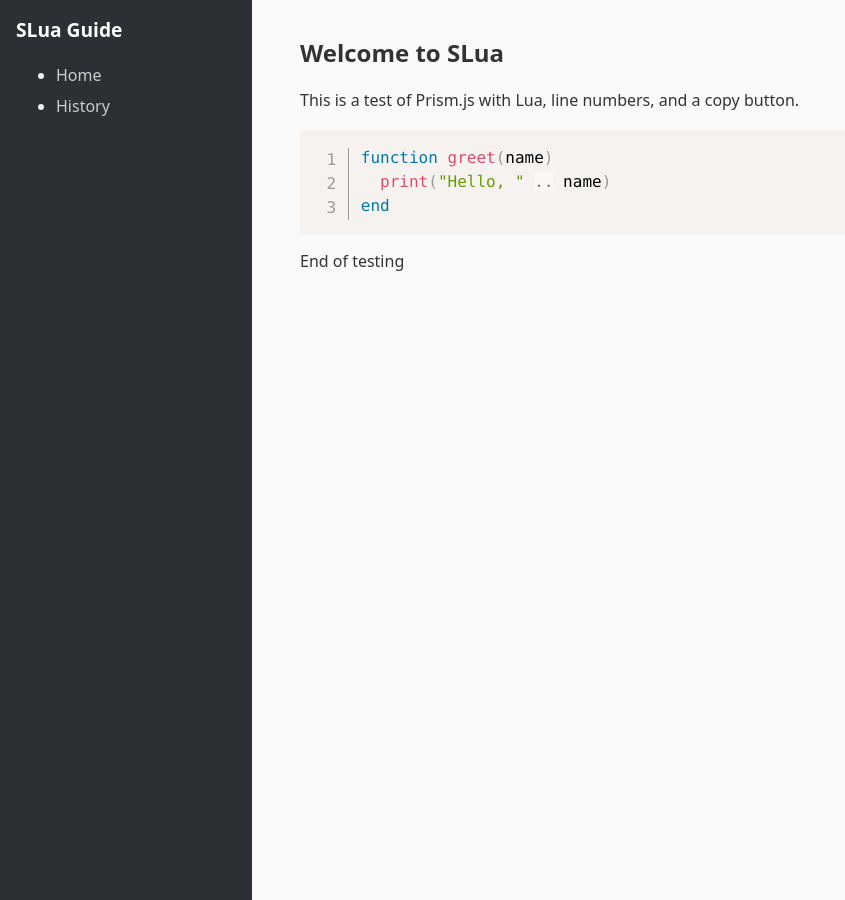
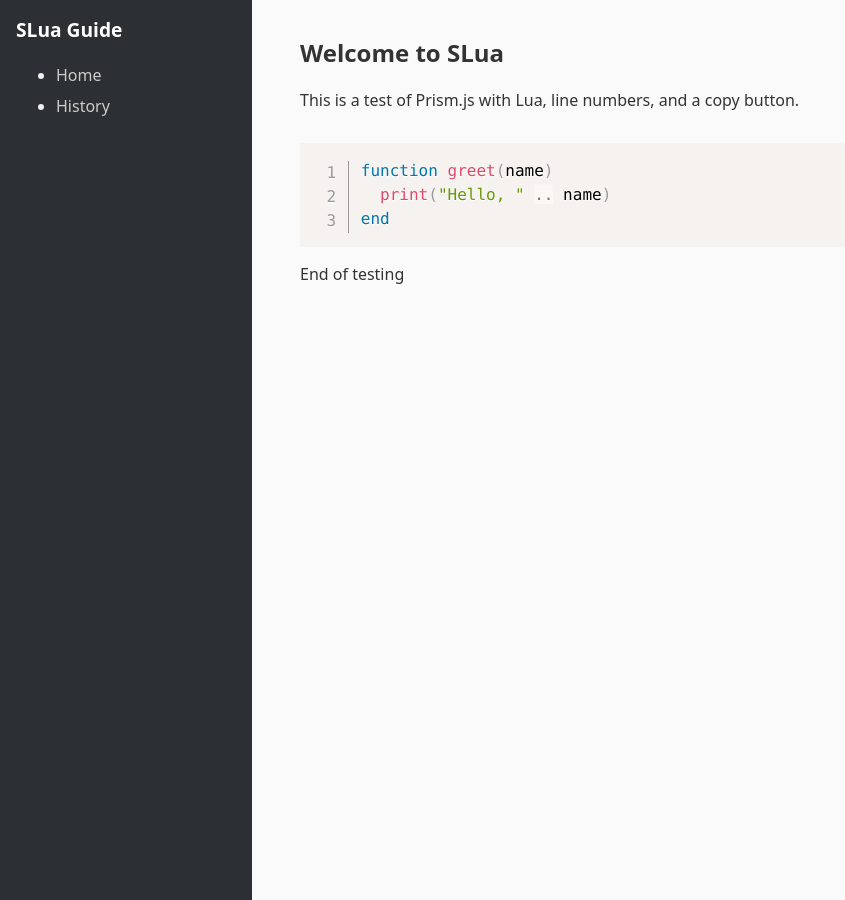
Before and after one commit to Suzanna-Linn/slua, a Jekyll site: the page built from docs/index.md, in a window 1280 px wide. Shown: the whole page, without its empty margins (0-845 px from the left). Built offline with Jekyll 4.4.1, drawn with Linux system fonts in a browser that asks for light colours; nearby versions of some CDN libraries; comment, search, counter and statistics services are not loaded.

Commit message:
Update style.css

```diff
--- a/docs/assets/style.css
+++ b/docs/assets/style.css
@@ -50,8 +50,17 @@ h3, h4, h5, h6 {
 }
 
 p {
-  margin-bottom: 1.2em; /* adds vertical space after each paragraph */
+  margin-bottom: 2em; /* adds vertical space after each paragraph */
   text-align: justify;
+}
+
+p + ul, p + ol {
+  margin-top: -2em;  /* cancels the p's bottom margin */
+}
+
+/* Add space after lists */
+ul, ol {
+  margin-bottom: 2em;
 }
 
 pre.line-numbers {
```
